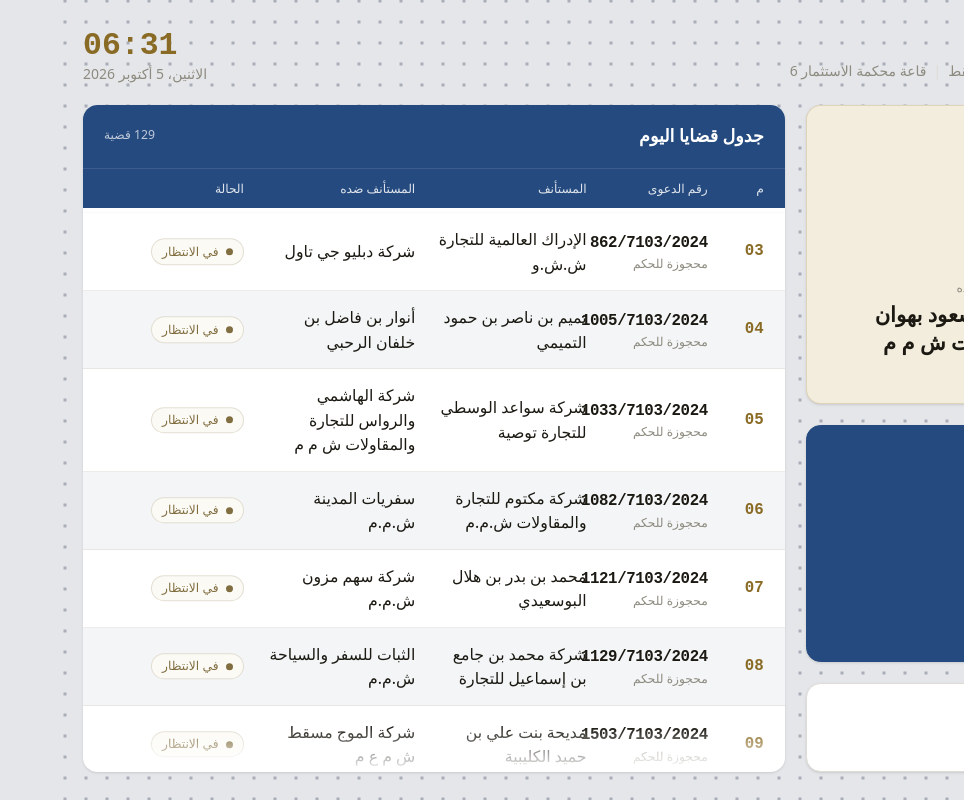
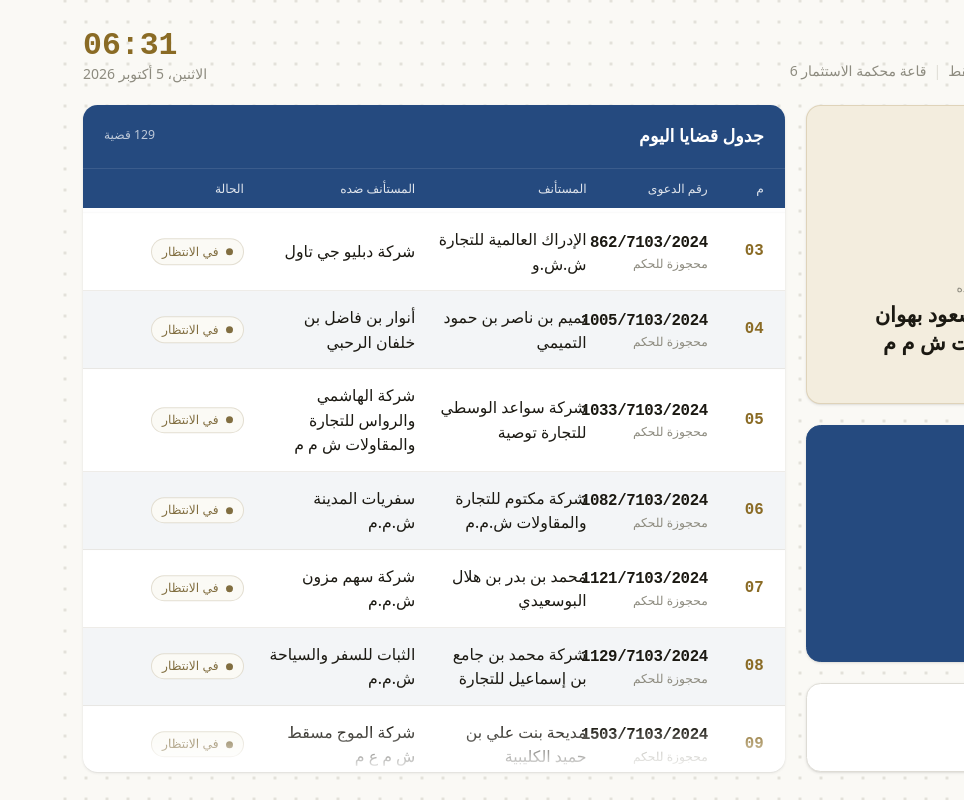
Before and after one commit to Fnmghaithi/Court-Roll, a React (Vite) app: page / in a window 1280 px wide. Shown: the whole page, without its empty margins (316-1280 px from the left). Built offline with nearby package versions, Linux system fonts and the light colour scheme.

Commit message:
Use the off-white page background and make the dots barely visible
Co-Authored-By: Claude Opus 5.5 <noreply@anthropic.com>
Claude-Session: https://claude.ai/code/session_01JqxMJSGwEK1cGKSra7mukb

```diff
--- a/src/index.css
+++ b/src/index.css
@@ -47,7 +47,7 @@
 :root {
   /* Navy + gold judiciary palette, warm neutrals. */
   --radius: 0.75rem;
-  --background: #e5e6ea;
+  --background: #faf9f5;
   --foreground: #1b1912;
   --card: #ffffff;
   --card-foreground: #1b1912;
@@ -74,7 +74,7 @@
   --row-current: #f4f2ee;
   --row-alt: #f3f5f7;
   /* Dot grid on the page background. */
-  --dot: #a9adb7;
+  --dot: #e2e0d9;
   --dot-gap: 1.5rem;
 }
 
@@ -94,7 +94,7 @@
 
 /* Dot grid drawn on its own fixed layer behind the board, so page-level body styles can't hide it. */
 @utility bg-dots {
-  background-image: radial-gradient(circle, var(--dot) 1.5px, transparent 2px);
+  background-image: radial-gradient(circle, var(--dot) 1.3px, transparent 1.8px);
   background-size: var(--dot-gap) var(--dot-gap);
   background-position: center;
 }
```
